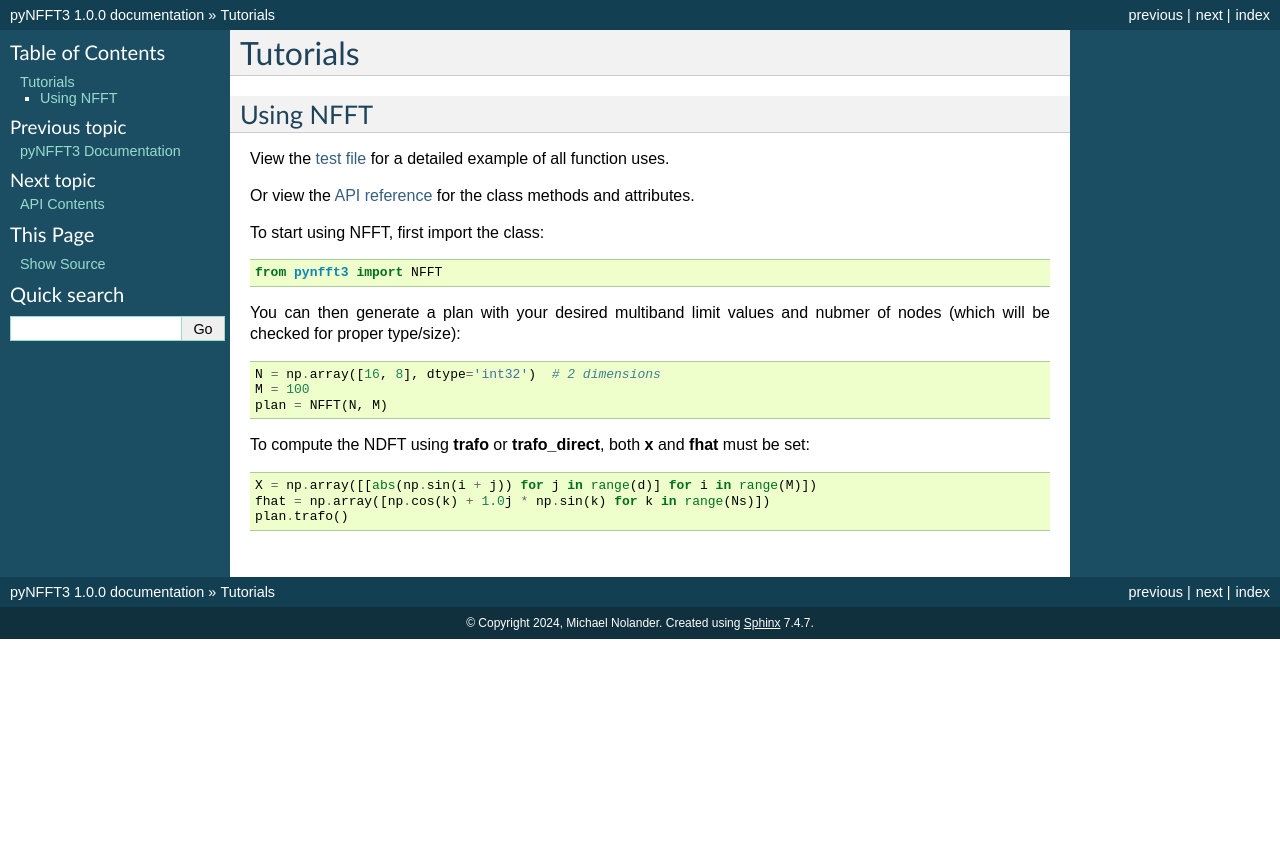
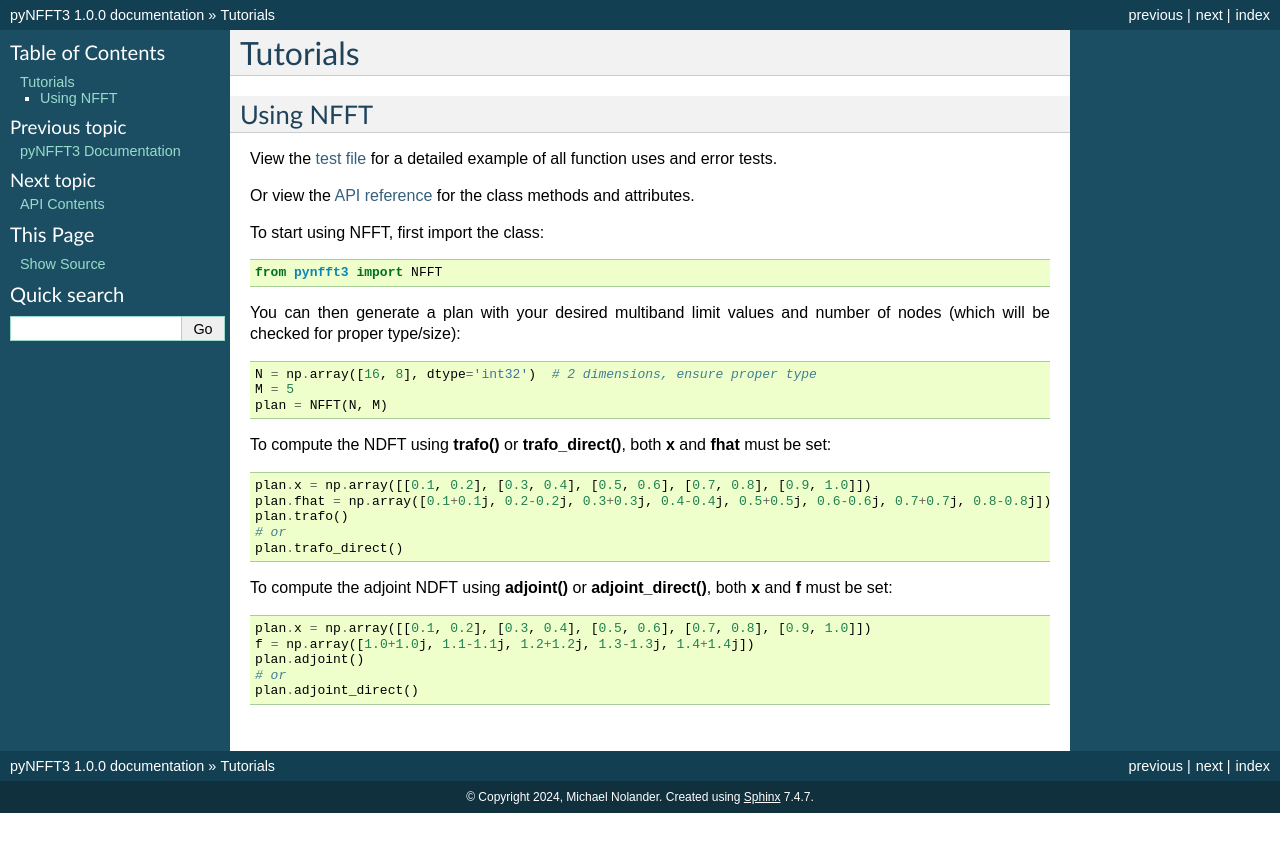
Before and after one commit to NFFT/pyNFFT3, a Sphinx documentation site: the page built from docs/source/tutorial.rst, in a window 1280 px wide. Shown: the top 852 px of the page. Built offline with Sphinx 7.4.7, drawn with Linux system fonts in a browser that asks for light colours.

Commit message:
Finished NFFT tutorial and fixed direct functions

```diff
--- a/docs/source/tutorial.rst
+++ b/docs/source/tutorial.rst
@@ -5,7 +5,7 @@
 ----------
 
 View the `test file <https://github.com/NFFT/pyNFFT3/blob/main/tests/NFFT_test.py>`_
-for a detailed example of all function uses.
+for a detailed example of all function uses and error tests.
 
 Or view the `API reference <https://github.com/NFFT/pyNFFT3/blob/main/docs/source/api/nfft.rst>`_
 for the class methods and attributes.
@@ -16,18 +16,30 @@
 
     from pynfft3 import NFFT
 
-You can then generate a plan with your desired multiband limit values and nubmer of nodes (which will be checked for proper type/size):
+You can then generate a plan with your desired multiband limit values and number of nodes (which will be checked for proper type/size):
 
 .. code-block:: python
 
-    N = np.array([16, 8], dtype='int32')  # 2 dimensions
-    M = 100
+    N = np.array([16, 8], dtype='int32')  # 2 dimensions, ensure proper type
+    M = 5
     plan = NFFT(N, M)
 
-To compute the NDFT using **trafo** or **trafo_direct**, both **x** and **fhat** must be set:
+To compute the NDFT using **trafo()** or **trafo_direct()**, both **x** and **fhat** must be set:
 
 .. code-block:: python
 
-    X = np.array([[abs(np.sin(i + j)) for j in range(d)] for i in range(M)])
-    fhat = np.array([np.cos(k) + 1.0j * np.sin(k) for k in range(Ns)])
+    plan.x = np.array([[0.1, 0.2], [0.3, 0.4], [0.5, 0.6], [0.7, 0.8], [0.9, 1.0]])
+    plan.fhat = np.array([0.1+0.1j, 0.2-0.2j, 0.3+0.3j, 0.4-0.4j, 0.5+0.5j, 0.6-0.6j, 0.7+0.7j, 0.8-0.8j])
     plan.trafo()
+    # or
+    plan.trafo_direct()
+
+To compute the adjoint NDFT using **adjoint()** or **adjoint_direct()**, both **x** and **f** must be set:
+
+.. code-block:: python
+
+    plan.x = np.array([[0.1, 0.2], [0.3, 0.4], [0.5, 0.6], [0.7, 0.8], [0.9, 1.0]])
+    f = np.array([1.0+1.0j, 1.1-1.1j, 1.2+1.2j, 1.3-1.3j, 1.4+1.4j])
+    plan.adjoint()
+    # or
+    plan.adjoint_direct()
```
Also changed, not shown: 2 other files.
